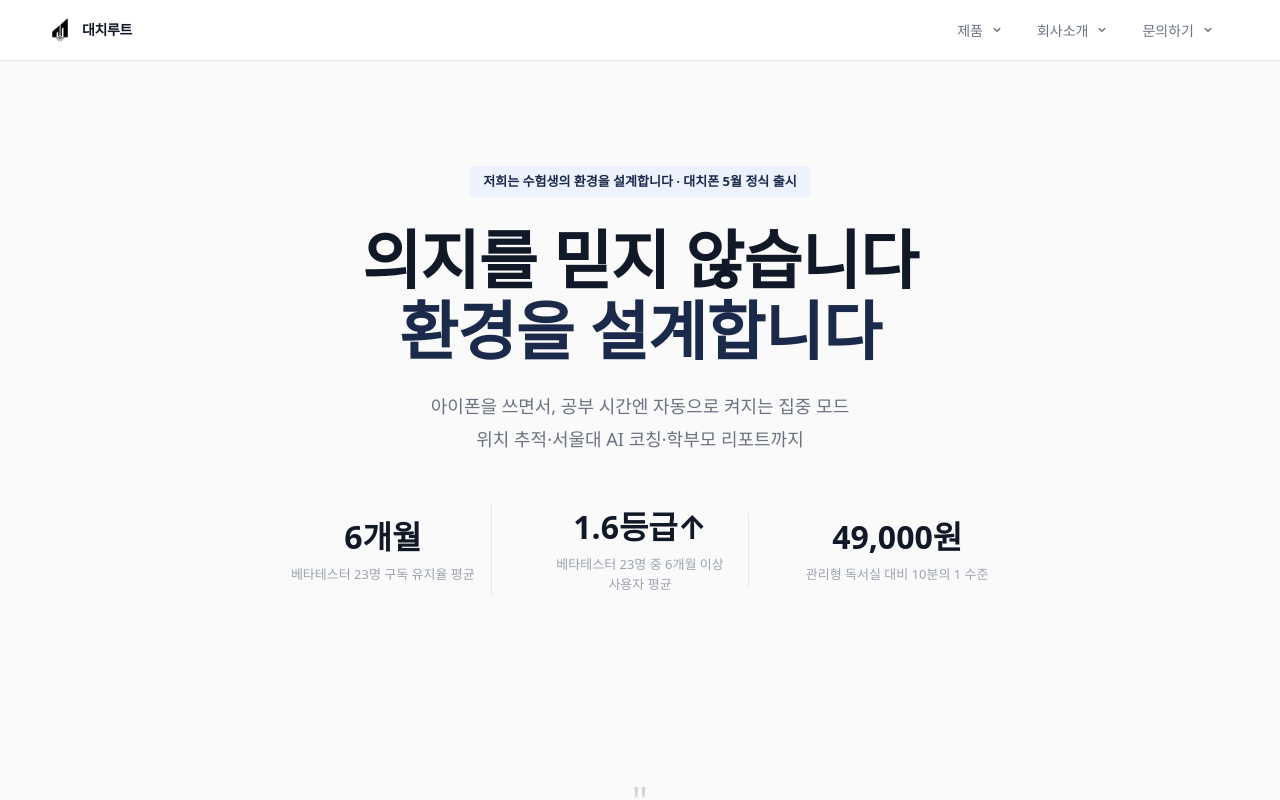
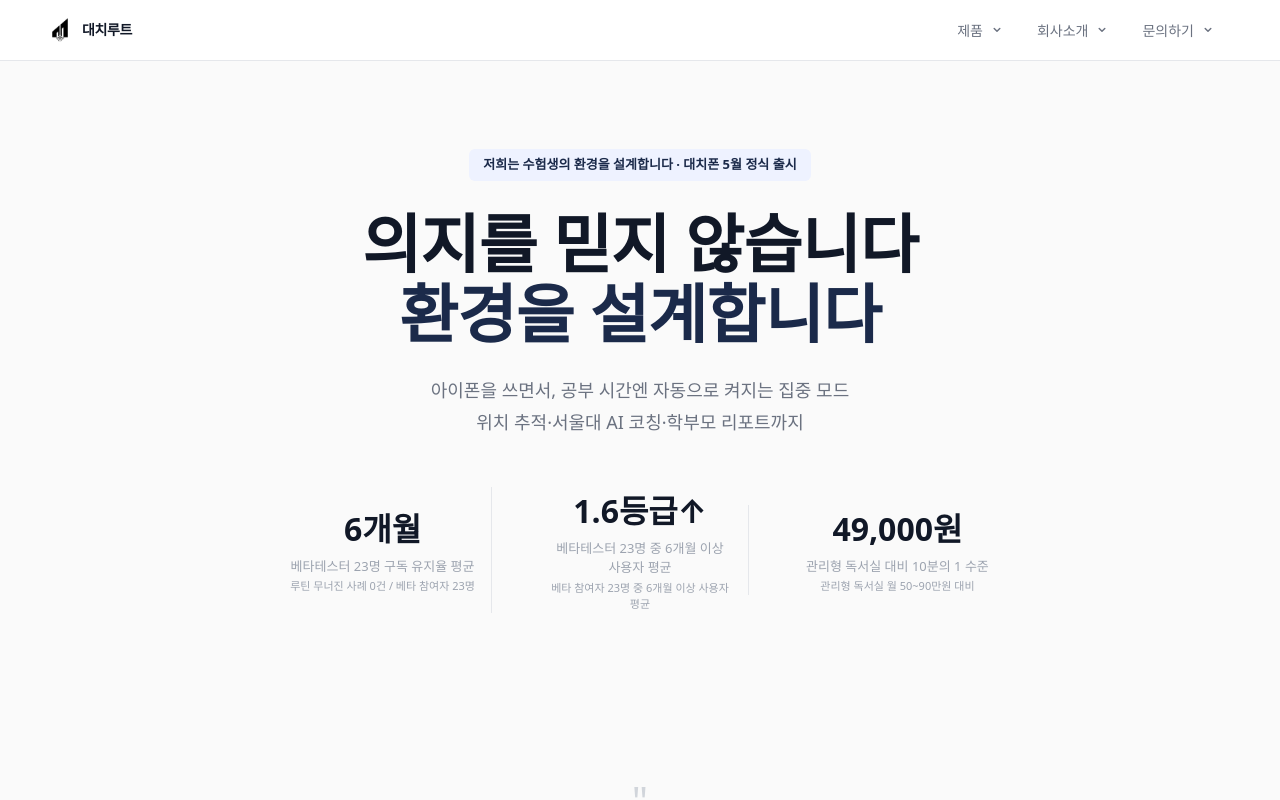
Before and after one commit to hwchung24/rootDaechi_web, a Next.js app: page / in a window 1280 px wide. Shown: the top 800 px of the page. Built offline with nearby package versions, Linux system fonts and the light colour scheme.

Commit message:
fix(types): add missing metric source fields on home page
Add source values to all home metrics so the typed render of `metric.source` passes build-time type checking.

Made-with: Cursor

```diff
--- a/app/page.tsx
+++ b/app/page.tsx
@@ -8,14 +8,17 @@ const metrics = [
   {
     value: "6개월",
     label: "베타테스터 23명 구독 유지율 평균",
+    source: "루틴 무너진 사례 0건 / 베타 참여자 23명"
   },
   {
     value: "1.6등급↑",
     label: "베타테스터 23명 중 6개월 이상 사용자 평균",
+    source: "베타 참여자 23명 중 6개월 이상 사용자 평균"
   },
   {
     value: "49,000원",
     label: "관리형 독서실 대비 10분의 1 수준",
+    source: "관리형 독서실 월 50~90만원 대비"
   }
 ];
 
```
